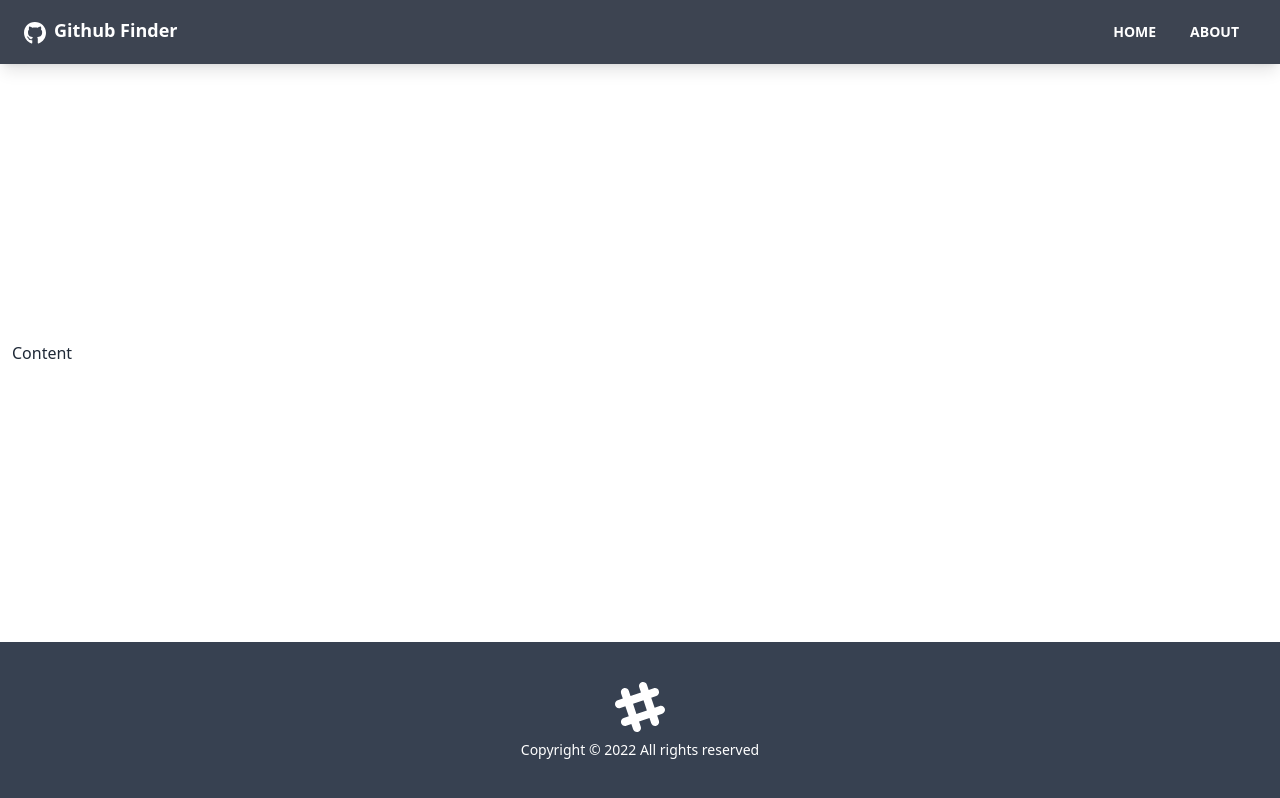
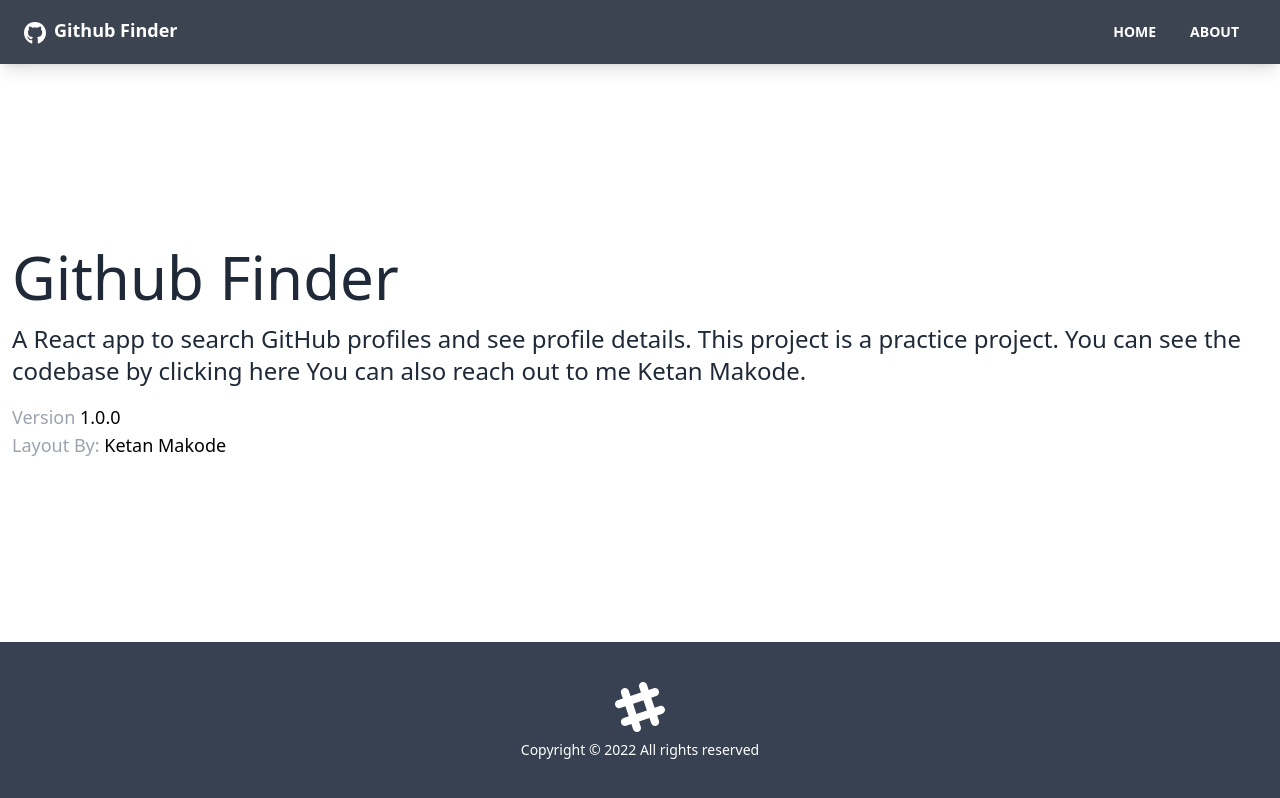
Before and after one commit to ImKetan1610/github-finder, a React (Create React App) app: page /about in a window 1280 px wide. Built offline with nearby package versions, Linux system fonts and the light colour scheme.

Commit message:
added about page

```diff
--- a/src/App.js
+++ b/src/App.js
@@ -1,13 +1,23 @@
-import { BrowserRouter as Router, Route } from "react-router-dom";
+import { BrowserRouter as Router, Routes, Route } from "react-router-dom";
 import Navbar from "./components/layout/Navbar";
 import Footer from "./components/layout/Footer";
+import Home from "./Pages/Home";
+import About from "./Pages/About";
+import NotFound from "./Pages/NotFound";
 
 function App() {
   return (
     <Router>
       <div className="flex flex-col justify-between h-screen">
         <Navbar />
-        <main className="container mx-auto px-3 pb-12">Content</main>
+        <main className="container mx-auto px-3 pb-12">
+          <Routes>
+            <Route path="/" element={<Home />} />
+            <Route path="/about" element={<About />} />
+            <Route path="/notfound" element={<NotFound />} />
+            <Route path="/*" element={<NotFound />} />
+          </Routes>
+        </main>
         <Footer />
       </div>
     </Router>
--- /dev/null
+++ b/src/Pages/About.jsx
@@ -0,0 +1,32 @@
+function About() {
+  return (
+    <div>
+      <h1 className="text-6xl mb-4">Github Finder</h1>
+      <p className="mb-4 text-2xl font-light">
+        A React app to search GitHub profiles and see profile details. This
+        project is a practice project. You can see the codebase
+        <a href="https://github.com/ImKetan1610/github-finder">
+          {" "}
+          by clicking here
+        </a>{" "}
+        You can also reach out to me
+        <strong>
+          <a href="https://github.com/ImKetan1610"> Ketan Makode</a>
+        </strong>
+        .
+      </p>
+      <p className="text-lg text-gray-400">
+        Version <span className="text-black">1.0.0</span>
+      </p>
+      <p className="text-lg text-gray-400">
+        Layout By:
+        <a className="text-black" href="https://github.com/ImKetan1610">
+          {" "}
+          Ketan Makode
+        </a>
+      </p>
+    </div>
+  );
+}
+
+export default About;
--- /dev/null
+++ b/src/Pages/Home.jsx
@@ -0,0 +1,10 @@
+
+
+
+function Home() {
+  return <div>
+    <h1 className="text-6xl">Welcome</h1>
+  </div>;
+}
+
+export default Home;
--- /dev/null
+++ b/src/Pages/NotFound.jsx
@@ -0,0 +1,5 @@
+function NotFound() {
+  return <div>Not Found</div>;
+}
+
+export default NotFound;
```
